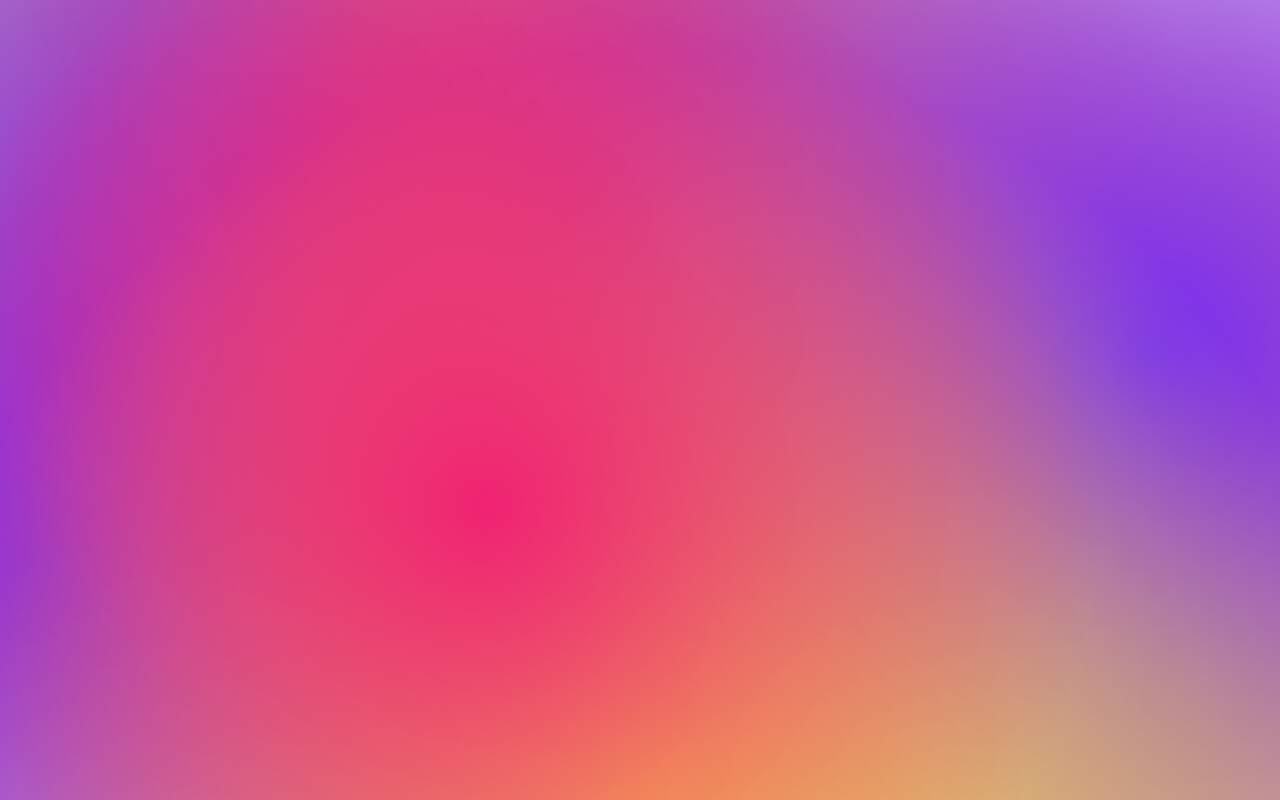
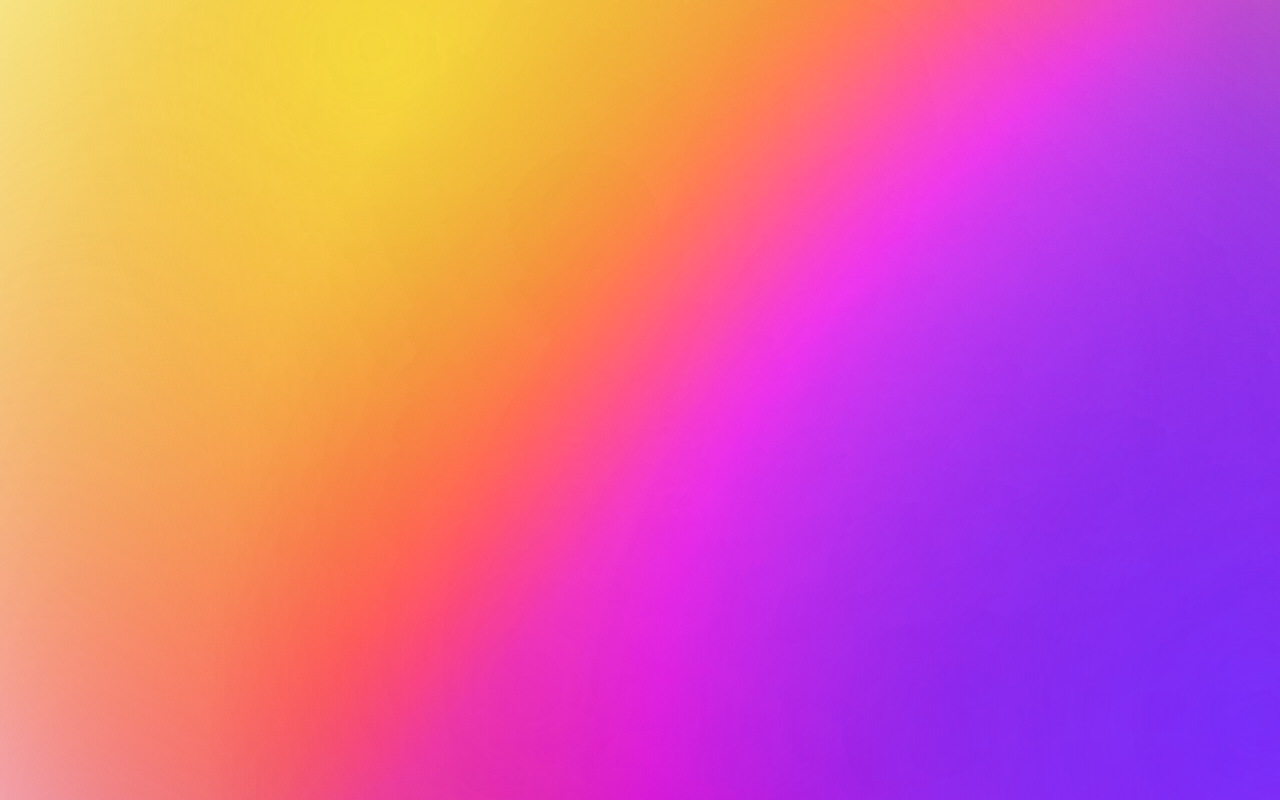
Before and after one commit to i4song/36th-autumn-concert, a React (Vite) app: page / in a window 1280 px wide. Built offline with nearby package versions, Linux system fonts and the light colour scheme.

Commit message:
:ambulance: Fix canvas size bug

```diff
--- a/src/components/gradient/glowParticle.ts
+++ b/src/components/gradient/glowParticle.ts
@@ -39,7 +39,7 @@ export class GlowParticle {
   }
 
   animate(ctx: CanvasRenderingContext2D, stageWidth: number, stageHeight: number) {
-    this.sinValue += 0.05;
+    this.sinValue += 0.01;
     this.radius += Math.sin(this.sinValue);
 
     this.x += this.vx;
--- a/src/components/gradient/index.tsx
+++ b/src/components/gradient/index.tsx
@@ -1,4 +1,4 @@
-import React, { useRef } from 'react';
+import React, { useEffect, useRef } from 'react';
 import COLORS from './colors';
 import { GlowParticle } from './glowParticle';
 
@@ -79,12 +79,14 @@ const Gradient = () => {
     }
   }
 
-  window.addEventListener('resize', resize, false);
-  resize();
-  window.requestAnimationFrame(animate);
+  useEffect(() => {
+    window.addEventListener('resize', resize, false);
+    resize();
+    window.requestAnimationFrame(animate);
+  })
 
   return (
-    <canvas ref={canvasRef} width={document.body.clientWidth} height={document.body.clientHeight} className="canvas" />
+    <canvas ref={canvasRef} className="canvas" />
   )
 }
 
```
